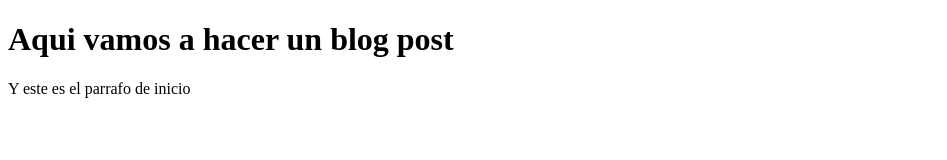
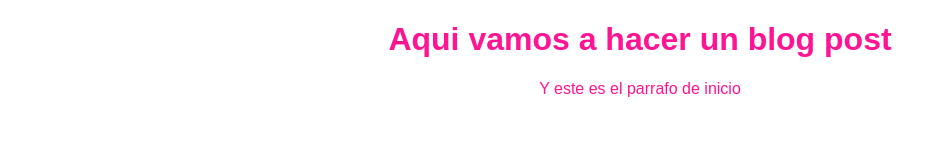
Before and after one commit to Nick738996/hyperblog, a plain HTML site: page blogpost.html in a window 1280 px wide. Shown: the whole page, without its empty margins (0-947 px from the left). Drawn offline with Linux system fonts and the light colour scheme.

Commit message:
Agregue otro cambio al final

```diff
--- a/blogpost.html
+++ b/blogpost.html
@@ -4,6 +4,7 @@
     <meta charset="UTF-8" />
     <meta http-equiv="X-UA-Compatible" content="IE=edge" />
     <meta name="viewport" content="width=device-width, initial-scale=1.0" />
+    <link rel="stylesheet" href="./css/estilos.css" />
     <title>El titulo del post</title>
   </head>
   <body>
```
Also changed, not shown: historia.txt.
